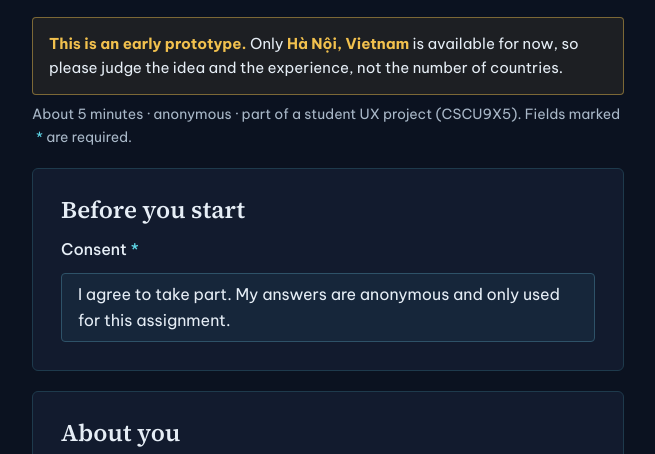
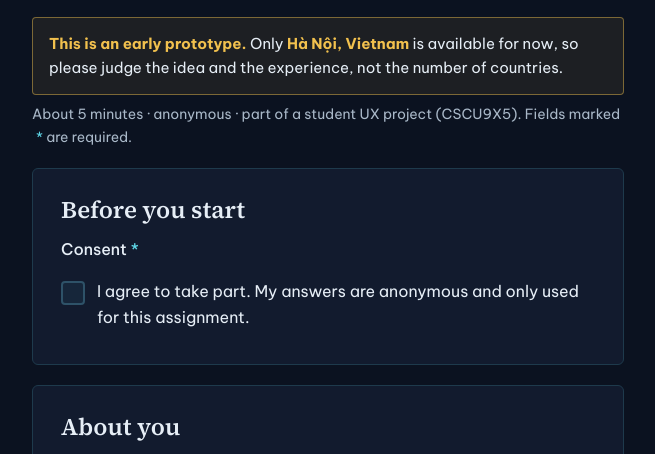
Before and after one commit to MinhNam07/CultureCompass-survey, a plain HTML site: page index.html in a window 1280 px wide. Shown: the part 267-721 px from the top of the page, without its empty margins (312-967 px from the left). Drawn offline with Linux system fonts and the light colour scheme.

Commit message:
Consent as a checkbox

```diff
--- a/index.html
+++ b/index.html
@@ -52,6 +52,13 @@
     .ch input:hover+span{border-color:var(--cyan)}
     .ch input:checked+span{background:var(--cyan);border-color:var(--cyan);color:var(--cyan-ink);font-weight:700}
     .ch input:focus-visible+span{outline:3px solid var(--cyan);outline-offset:3px}
+    .tick{display:flex;align-items:flex-start;gap:12px;min-height:44px;padding:6px 0;cursor:pointer}
+    .tick input{appearance:none;-webkit-appearance:none;flex:none;display:grid;place-content:center;width:24px;height:24px;margin:2px 0 0;border:2px solid var(--line-2);border-radius:4px;background:var(--night-3);cursor:pointer;transition:background .15s,border-color .15s}
+    .tick input::before{content:"";width:12px;height:6px;border:solid var(--cyan-ink);border-width:0 0 3px 3px;transform:translateY(-2px) rotate(-45deg);opacity:0}
+    .tick input:hover{border-color:var(--cyan)}
+    .tick input:checked{background:var(--cyan);border-color:var(--cyan)}
+    .tick input:checked::before{opacity:1}
+    .tick input:focus-visible{outline:3px solid var(--cyan);outline-offset:3px}
     .task{background:var(--night-3);border-left:3px solid var(--cyan);padding:12px 16px;border-radius:0 4px 4px 0;margin:6px 0 4px}
     .task ol{margin:6px 0 0;padding-left:20px}
     .task a{font-weight:700}
@@ -122,7 +129,7 @@
         <h2 id="s0">Before you start</h2>
         <fieldset class="q" data-req="consent">
           <legend>Consent<span class="req" aria-hidden="true">*</span></legend>
-          <div class="choices"><label class="ch"><input type="checkbox" name="consent" value="Yes"><span>I agree to take part. My answers are anonymous and only used for this assignment.</span></label></div>
+          <label class="tick"><input type="checkbox" name="consent" value="Yes"><span>I agree to take part. My answers are anonymous and only used for this assignment.</span></label>
           <p class="err">Please tick to agree before sending.</p>
         </fieldset>
       </section>
```
